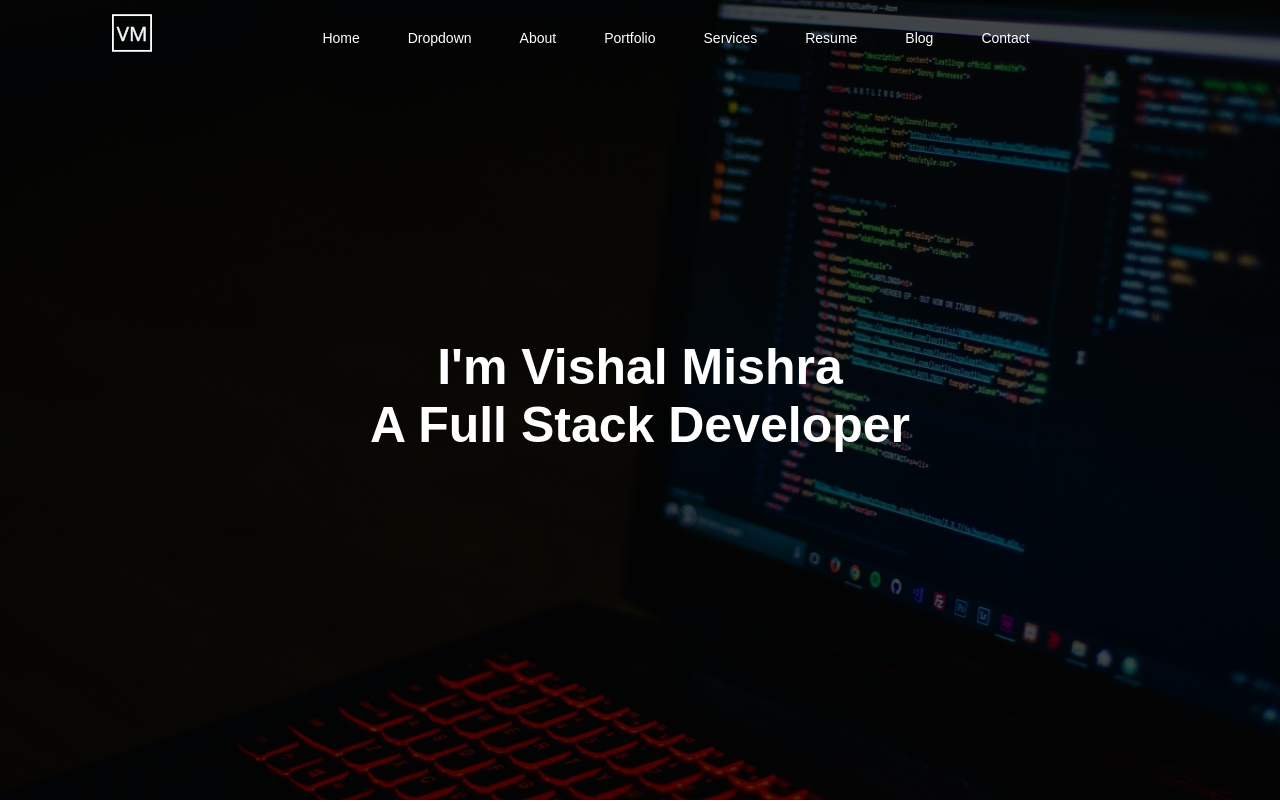
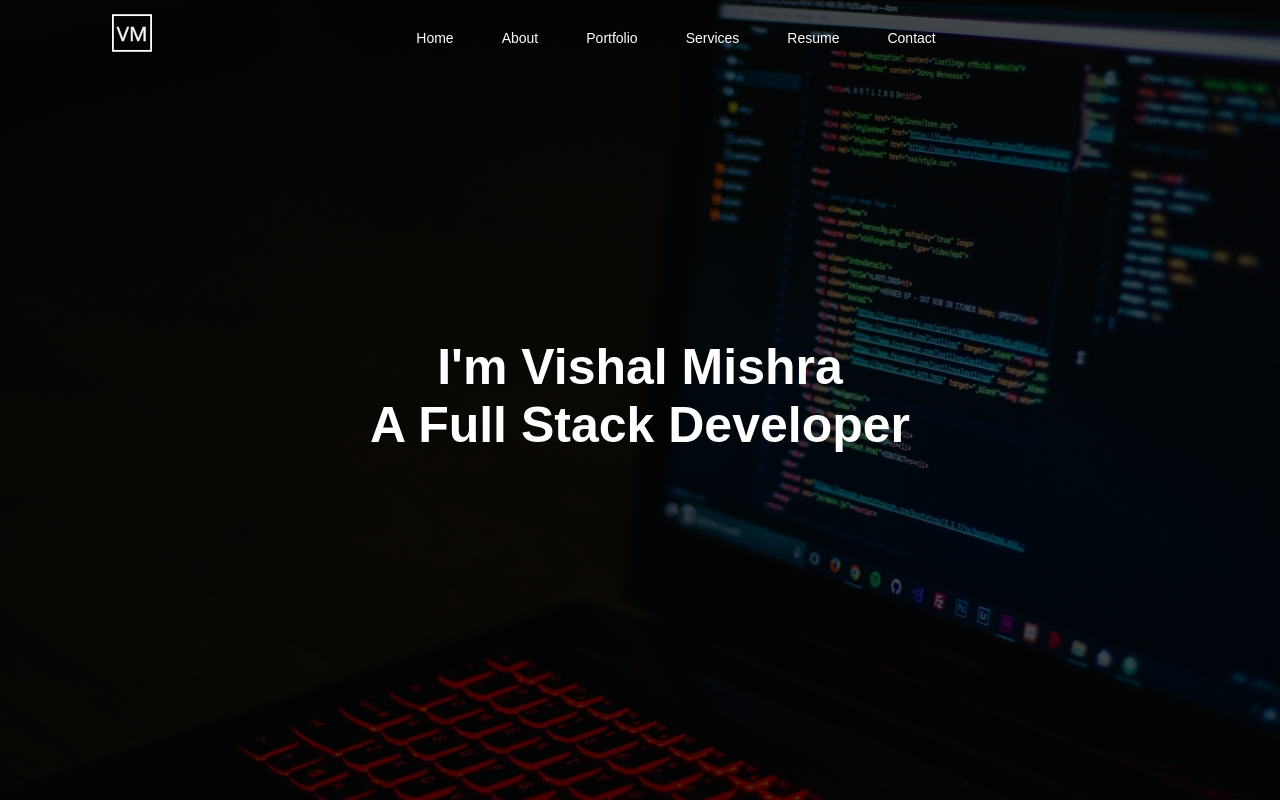
Before and after one commit to vishal616/Portfolio, an Angular app: page / in a window 1280 px wide. Shown: the top 802 px of the page. Built offline with nearby package versions, Linux system fonts and the light colour scheme.

Commit message:
adding navigation

```diff
--- a/src/app/components/contact/contact.component.html
+++ b/src/app/components/contact/contact.component.html
@@ -1,4 +1,4 @@
-<div class="contact-container">
+<div id="contact" class="contact-container">
 	<h1>Contact Me</h1>
 	<div class="row">
 		<div class="col-lg-7">
--- a/src/app/components/landing/landing.component.html
+++ b/src/app/components/landing/landing.component.html
@@ -1,4 +1,4 @@
-<div class="img-container">
+<div id="home" class="img-container">
 	<div class="img-layover"></div>
 	<img src="../../../assets/home-page.jpg" />
 	<div class="intro col-lg-8">
--- a/src/app/components/navbar/navbar.component.html
+++ b/src/app/components/navbar/navbar.component.html
@@ -17,29 +17,26 @@
 				<span (click)="isMenuCollapsed = !isMenuCollapsed" class="cross-icon">
 					<i class="fa fa-times" aria-hidden="true"></i>
 				</span>
-				<li class="nav-item ml-3 mr-3" (click)="clickedMenuItem($event)">
-					<a class="nav-link" href="#">Home</a>
-				</li>
 				<li class="nav-item ml-3 mr-3">
-					<a class="nav-link" href="#">Dropdown</a>
+					<a class="nav-link" href="#home">Home</a>
 				</li>
 				<li class="nav-item ml-3 mr-3">
 					<a class="nav-link" href="#about">About</a>
 				</li>
 				<li class="nav-item ml-3 mr-3">
-					<a class="nav-link" href="#">Portfolio</a>
+					<a class="nav-link" href="#portfolio">Portfolio</a>
 				</li>
 				<li class="nav-item ml-3 mr-3">
-					<a class="nav-link" href="#">Services</a>
+					<a class="nav-link" href="#services">Services</a>
 				</li>
 				<li class="nav-item ml-3 mr-3">
-					<a class="nav-link" href="#">Resume</a>
+					<a class="nav-link" href="#resume">Resume</a>
 				</li>
+<!--				<li class="nav-item ml-3 mr-3">-->
+<!--					<a class="nav-link" href="#">Blog</a>-->
+<!--				</li>-->
 				<li class="nav-item ml-3 mr-3">
-					<a class="nav-link" href="#">Blog</a>
-				</li>
-				<li class="nav-item ml-3 mr-3">
-					<a class="nav-link" href="#">Contact</a>
+					<a class="nav-link" href="#contact">Contact</a>
 				</li>
 			</ul>
 
--- a/src/app/components/navbar/navbar.component.ts
+++ b/src/app/components/navbar/navbar.component.ts
@@ -27,8 +27,4 @@ export class NavbarComponent implements OnInit {
 		}
 	}
 
-	clickedMenuItem(event) {
-		event.stopPropagation();
-	}
-
 }
--- a/src/app/components/portfolio/portfolio.component.html
+++ b/src/app/components/portfolio/portfolio.component.html
@@ -1,4 +1,4 @@
-<div class="portfolio-container">
+<div id="portfolio" class="portfolio-container">
 	<h1>My Portfolio</h1>
 	<div class="project-list">
 		<div *ngFor="let project of projectList">
--- a/src/app/components/resume/resume.component.html
+++ b/src/app/components/resume/resume.component.html
@@ -1,4 +1,4 @@
-<div class="resume-container">
+<div id="resume" class="resume-container">
 	<h1>Resume</h1>
 	<div class="resume row">
 		<div class="col-lg-4">
--- a/src/app/components/services/services.component.html
+++ b/src/app/components/services/services.component.html
@@ -1,4 +1,4 @@
-<div class="service-container">
+<div id="services" class="service-container">
 	<h1>Services</h1>
 	<div class="service-list row">
 		<div class="service col-lg-3">
```
